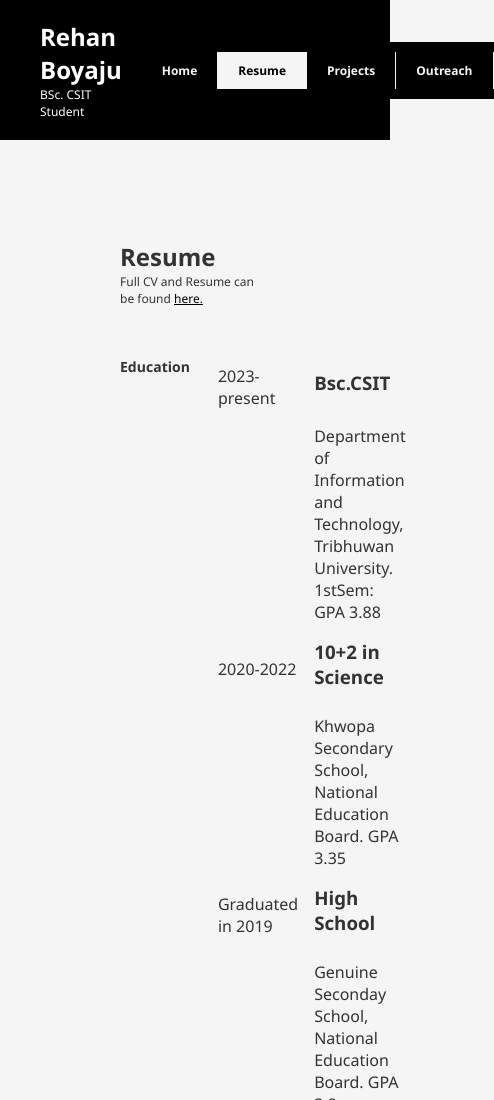
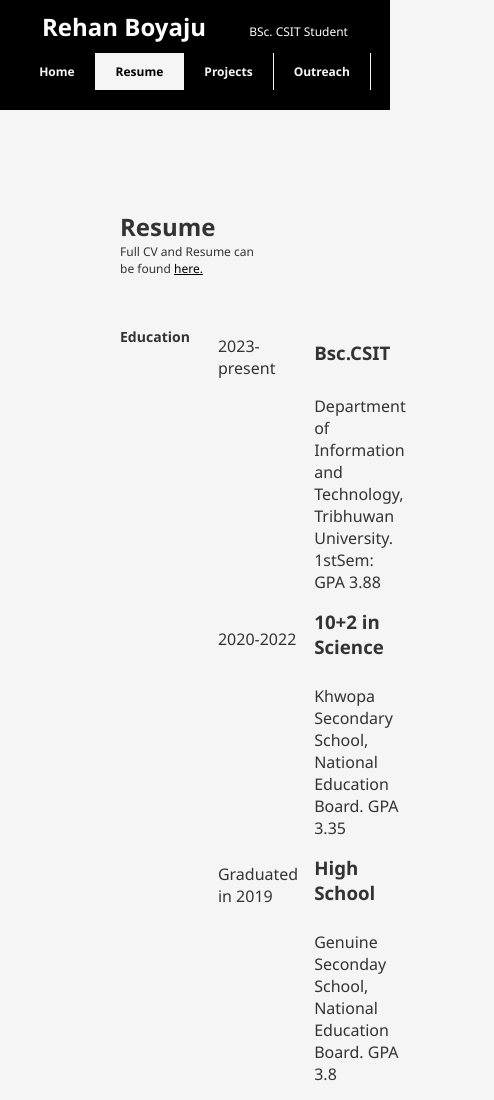
Before and after one commit to RehanBoyaju/Website, a plain HTML site: page resume.html in a window 390 px wide. Shown: the top 1100 px of the page, 494 px wide, since content can reach past the window. Drawn offline with Linux system fonts and the light colour scheme.

Commit message:
Update style-resume.css

```diff
--- a/style-resume.css
+++ b/style-resume.css
@@ -181,6 +181,10 @@ h3 {
       width: 100%;
       margin: 0;
     }
+      .header-container {
+        flex-direction: column;
+        padding: 10px; /* Adjust padding for smaller screens */
+    }
   }
 
   .social-icons{
```
